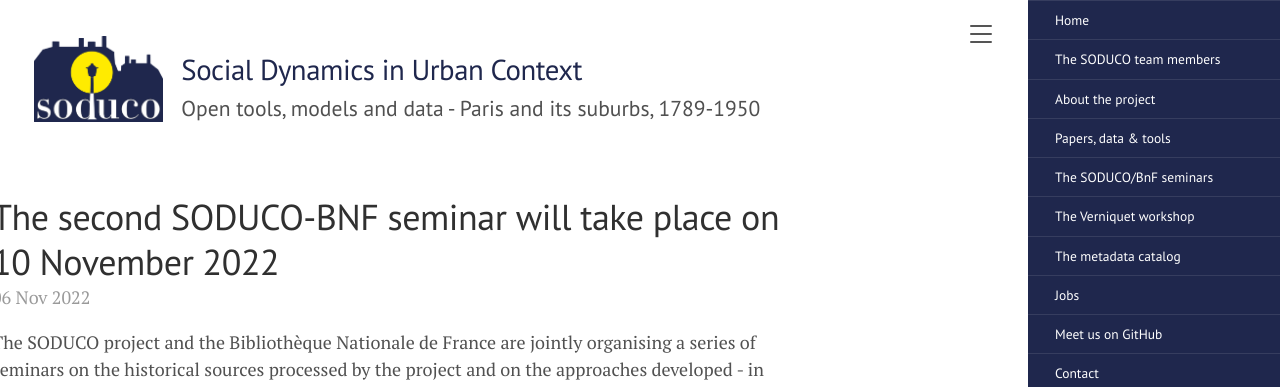
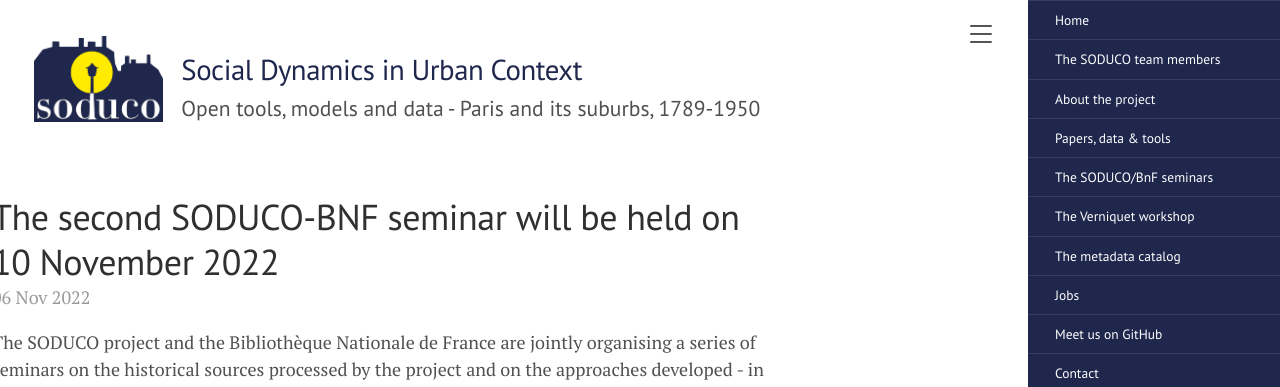
Before and after one commit to soduco/soduco.github.io, a Jekyll site: the page built from _posts/2022-11-06-soduco-bnf-seminar-2.md, in a window 1280 px wide and 1008 px high. Shown: the top 387 px of the window. Built offline with Jekyll 4.4.1, drawn with Linux system fonts in a browser that asks for light colours.

Commit message:
Changed title

```diff
--- a/_posts/2022-11-06-soduco-bnf-seminar-2.md
+++ b/_posts/2022-11-06-soduco-bnf-seminar-2.md
@@ -1,6 +1,6 @@
 ---
 layout: post
-title: "The second SODUCO-BNF seminar will take place on 10 November 2022"
+title: "The second SODUCO-BNF seminar will be held on 10 November 2022"
 tag: communication
 ---
 The SODUCO project and the Bibliothèque Nationale de France are jointly organising a series of seminars on the historical sources processed by the project and on the approaches developed - in the SODUCO project, but also in other research projects - to extract useful information from these sources and analyse them.
```
